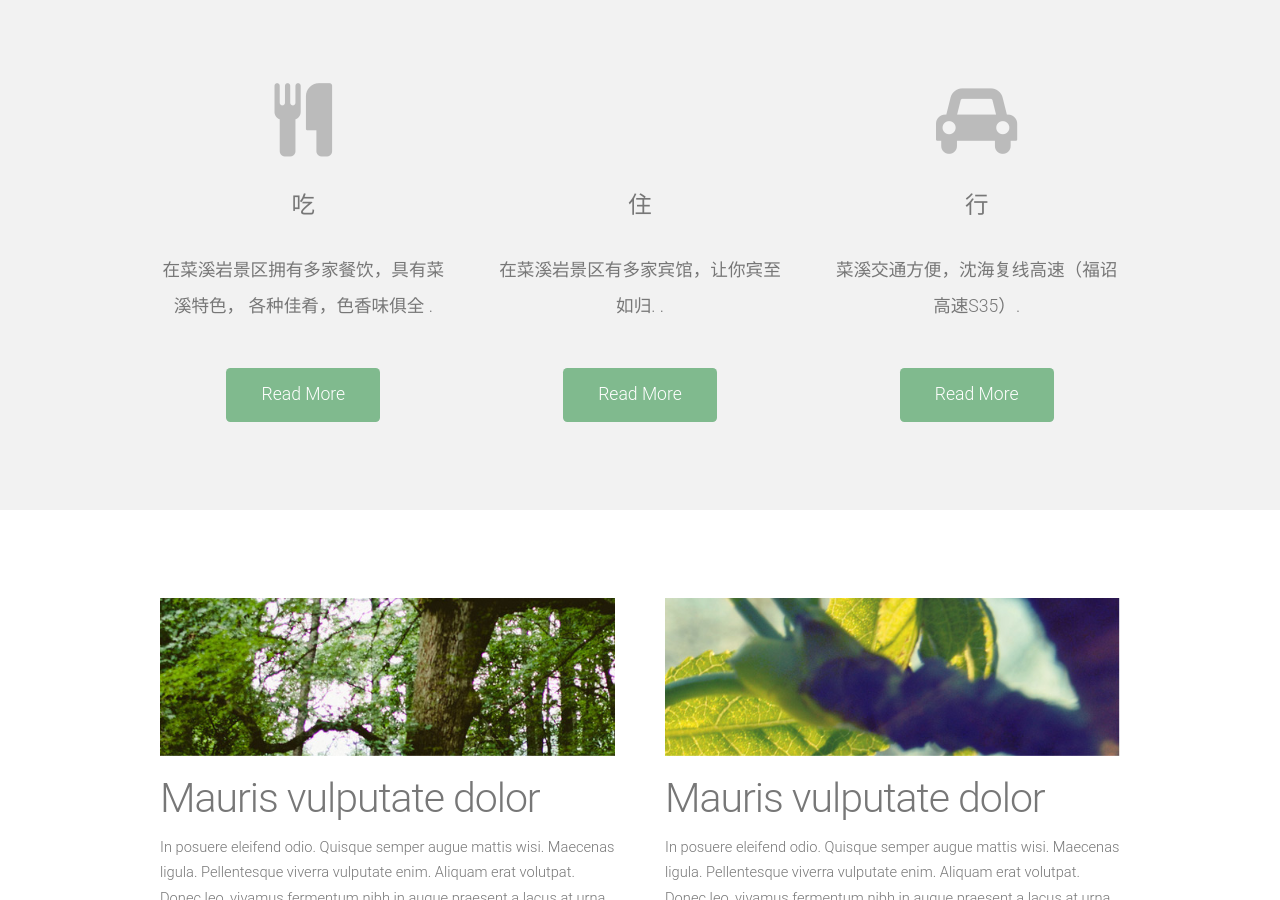
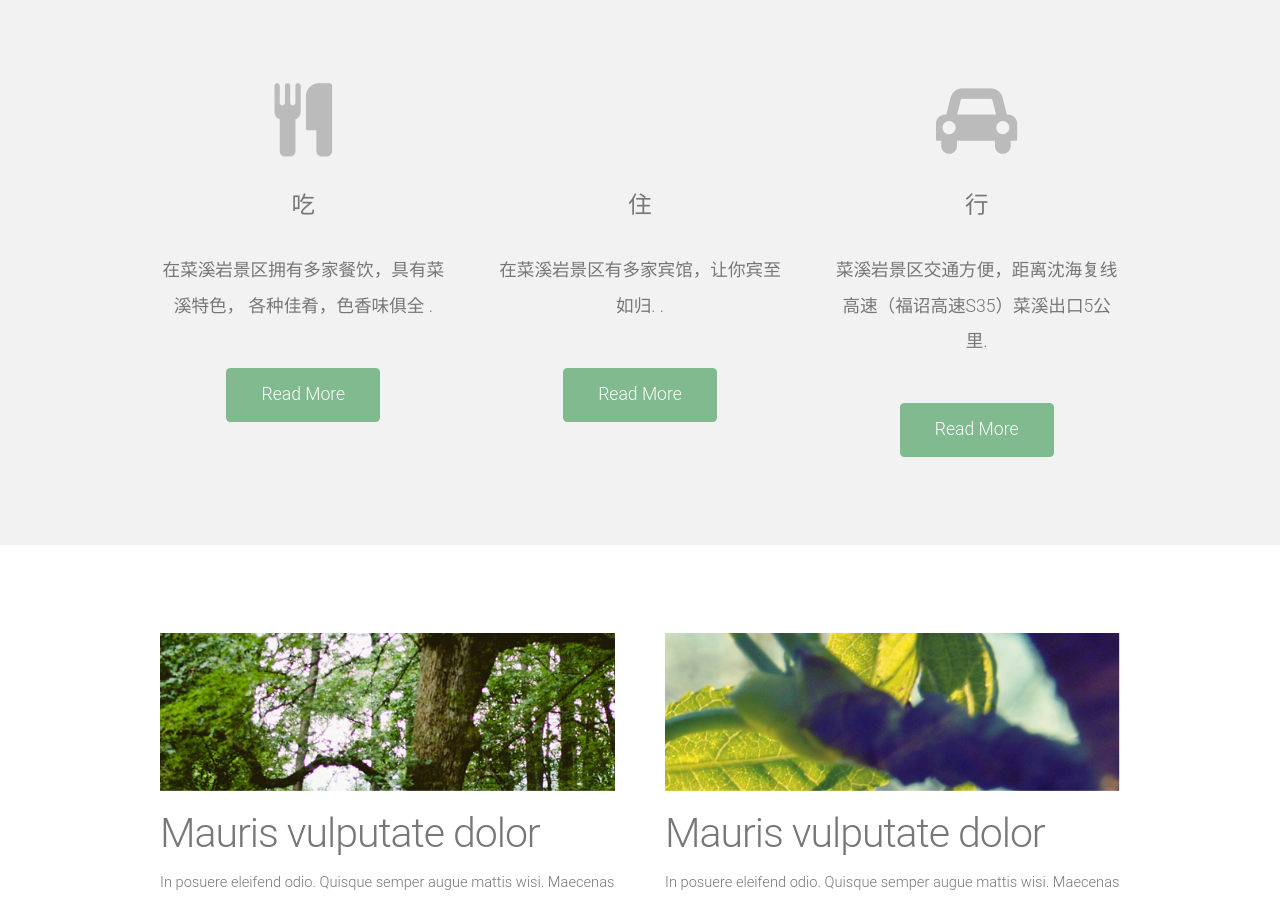
Before and after one commit to yuejianhua/caixiyan.github.io, a Jekyll site: the page built from index.html, in a window 1280 px wide and 900 px high, scrolled down 734 px. Built offline with Jekyll 4.4.1, drawn with Linux system fonts in a browser that asks for light colours; the list of posts is cut into pages by our own code.

Commit message:
Update index.html

```diff
--- a/index.html
+++ b/index.html
@@ -26,7 +26,7 @@ layout: default
 			<section class="4u">
 				<span class="pennant"><span class="fa fa-car"></span></span>
 				<h3>行</h3>
-				<p>菜溪交通方便，沈海复线高速（福诏高速S35）.</p>
+				<p>菜溪岩景区交通方便，距离沈海复线高速（福诏高速S35）菜溪出口5公里.</p>
 				<a href="#" class="button button-style1">Read More</a>
 			</section>
 
```
